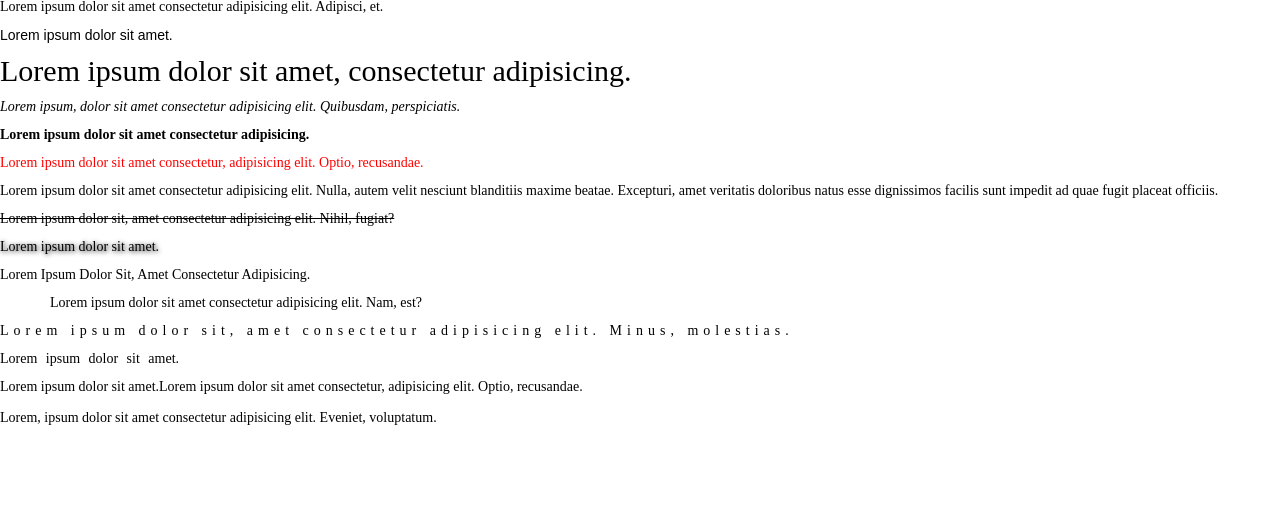
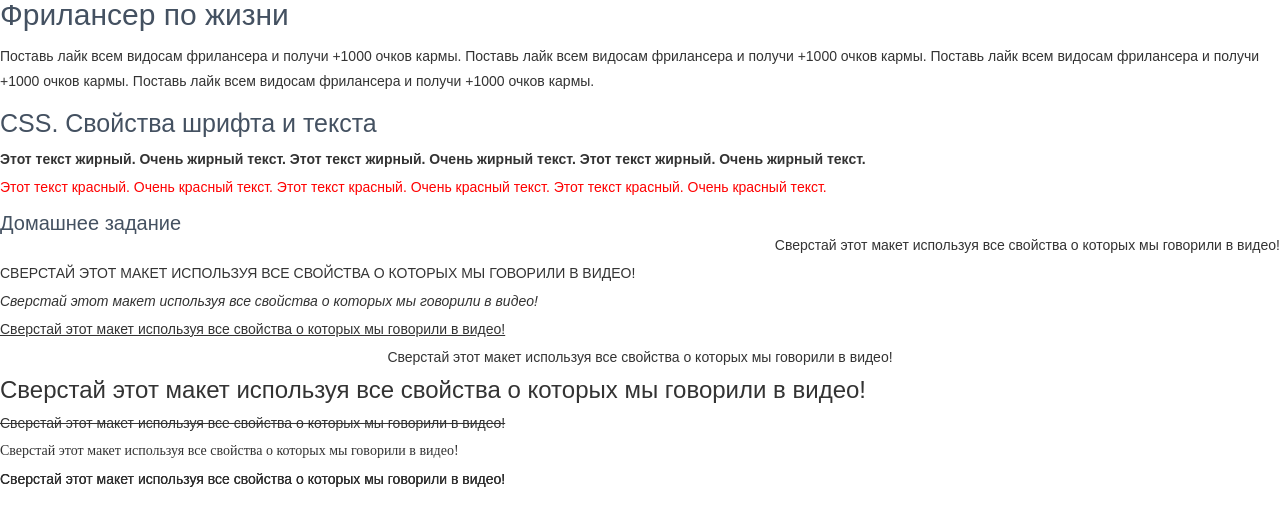
Before and after one commit to Gradient95/HTML-CSS-JS, a plain HTML site: page Practice/4/index.html in a window 1280 px wide. Drawn offline with Linux system fonts and the light colour scheme.

Commit message:
Reduct file 4

```diff
--- a/Practice/4/css/style.css
+++ b/Practice/4/css/style.css
@@ -3,15 +3,12 @@
     margin: 0;
     border: 0;
 }
-
 *,*:before,*:after {
 -moz-box-sizing: border-box;
 -webkit-box-sizing: border-box;
 box-sizing: border-box;
 }
-
 nav,footer,header,aside {display: block;}
-
 html,body {
 height: 100%;
 width: 100%;
@@ -22,57 +19,79 @@ font-size: 14px;
 -moz-text-size-adjust: 100%;
 -webkit-text-size-adjust: 100%;
 }
-
 input,bottom,textarea {font-family: inherit;}
-
 input ::-ms-clear {display: none;}
 button {cursor: pointer;}
 button ::-moz-focus-inner {padding: 0; border: 0;}
 a, a:visited {text-decoration: none;}
 ul li {list-style: none}
 img {vertical-align: top;}
-
 h1,h2,h3,h4,h5,h6 {font-size: inherit; font-weight: 400;}
 /*------*/
- .arial {
+body {
 	font-family: Arial, "Helvetica Neue", Helvetica, sans-serif;
 }
- .fontsize30 {
+
+h1 {
 	font-size: 30px;
+	color: #445161;
+	line-height: 30px;
 }
- .italic {
+h2 {
+	color: #445161;
+	font-size: 25px;
+	line-height: 30px;
+}
+.text {
+	color: #333333;
+	line-height: 25px;
+}
+.bold {
+	color: #333333;
+	font-weight: 700;
+}
+.red {
+	color: #ff0000;
+}
+h3 {
+	font-size: 20px;
+	color: #445161;
+	line-height: 30px;
+}
+.right {
+	color: #333333;
+	text-align: right;
+}
+.upper {
+	text-transform: uppercase;
+color: #333333;
+}
+.cursive {
+	color: #333333;
 font-style: italic;
 }
- .font700 {
-    font-weight: 700;
+.underline {
+	text-decoration: underline;
+color: #333333;
 }
- .colorred {
-    color: red;
+.center {
+	color: #333333;
+	text-align: center;
 }
- .textright {
-    text-align: justify;
+.bigtext {
+	font-size: 24px;
+line-height: 24px;
+color: #333333;
 }
-.decoration {
+.linethrough {
 	text-decoration: line-through;
+color: #333333;
+}
+.timesnewroman {
+	color: #333333;
+font-family: "Times New Roman";
 }
 .shadow {
-    text-shadow: 1px 1px 5px #000;
+	color: #333333;
+	filter: drop-shadow(0.5px 0.866px 0.5px #000000);
 }
-.UPPERCASE {
-    text-transform: capitalize;
-}
-.indent {
-    text-indent: 50px;
-}
-.lspace {
-    letter-spacing: 5px;
-}
-.wspace {
-    word-spacing: 5px;
-}
-.whspace {
-    white-space: nowrap;
-}
-.lineheight {
-    line-height: 20px;
-}
--- a/Practice/4/index.html
+++ b/Practice/4/index.html
@@ -9,35 +9,38 @@
 </head>
 
 <body>
-	<p>Lorem ipsum dolor sit amet consectetur adipisicing elit. Adipisci, et.</p>
+	<h1>Фрилансер по жизни</h1>
 	<br>
-	<p class="arial">Lorem ipsum dolor sit amet.</p>
+	<p class="text">Поставь лайк всем видосам фрилансера и получи +1000 очков кармы. Поставь лайк всем видосам
+		фрилансера и получи +1000 очков кармы. Поставь лайк всем видосам фрилансера и получи +1000 очков кармы. Поставь
+		лайк всем видосам фрилансера и получи +1000 очков кармы. </p>
 	<br>
-	<p class="fontsize30">Lorem ipsum dolor sit amet, consectetur adipisicing.</p>
+	<h2>CSS. Свойства шрифта и текста</h2>
 	<br>
-	<p class="italic">Lorem ipsum, dolor sit amet consectetur adipisicing elit. Quibusdam, perspiciatis.</p>
+	<p class="bold">Этот текст жирный. Очень жирный текст. Этот текст жирный. Очень жирный текст. Этот текст жирный.
+		Очень жирный текст. </p>
 	<br>
-	<p class="font700">Lorem ipsum dolor sit amet consectetur adipisicing.</p>
+	<p class="red">Этот текст красный. Очень красный текст. Этот текст красный. Очень красный текст. Этот текст красный.
+		Очень красный текст. </p>
 	<br>
-	<p class="colorred">Lorem ipsum dolor sit amet consectetur, adipisicing elit. Optio, recusandae.</p>
+	<h3>Домашнее задание</h3>
+	<p class="right">Сверстай этот макет используя все свойства о которых мы говорили в видео!</p>
 	<br>
-	<p class="textright">Lorem ipsum dolor sit amet consectetur adipisicing elit. Nulla, autem velit nesciunt blanditiis maxime beatae. Excepturi, amet veritatis doloribus natus esse dignissimos facilis sunt impedit ad quae fugit placeat officiis.</p>
+	<p class="upper">Сверстай этот макет используя все свойства о которых мы говорили в видео!</p>
 	<br>
-	<p class="decoration">Lorem ipsum dolor sit, amet consectetur adipisicing elit. Nihil, fugiat?</p>
+	<p class="cursive">Сверстай этот макет используя все свойства о которых мы говорили в видео!</p>
 	<br>
-	<p class="shadow">Lorem ipsum dolor sit amet.</p>
+	<p class="underline">Сверстай этот макет используя все свойства о которых мы говорили в видео!</p>
 	<br>
-	<p class="UPPERCASE">Lorem ipsum dolor sit, amet consectetur adipisicing.</p>
+	<p class="center">Сверстай этот макет используя все свойства о которых мы говорили в видео!</p>
 	<br>
-	<p class="indent">Lorem ipsum dolor sit amet consectetur adipisicing elit. Nam, est?</p>
+	<p class="bigtext">Сверстай этот макет используя все свойства о которых мы говорили в видео!</p>
 	<br>
-	<p class="lspace">Lorem ipsum dolor sit, amet consectetur adipisicing elit. Minus, molestias.</p>
+	<p class="linethrough">Сверстай этот макет используя все свойства о которых мы говорили в видео!</p>
 	<br>
-	<p class="wspace">Lorem ipsum dolor sit amet.</p>
+	<p class="timesnewroman">Сверстай этот макет используя все свойства о которых мы говорили в видео!</p>
 	<br>
-	<p class="whspace">Lorem ipsum dolor sit amet.Lorem ipsum dolor sit amet consectetur, adipisicing elit. Optio, recusandae.</p>
-	<br>
-	<p class="lineheight">Lorem, ipsum dolor sit amet consectetur adipisicing elit. Eveniet, voluptatum.</p>
+	<p class="shadow">Сверстай этот макет используя все свойства о которых мы говорили в видео!</p>
 
 </body>
 
```
Lines whose indentation alone changed are shown as unchanged.
